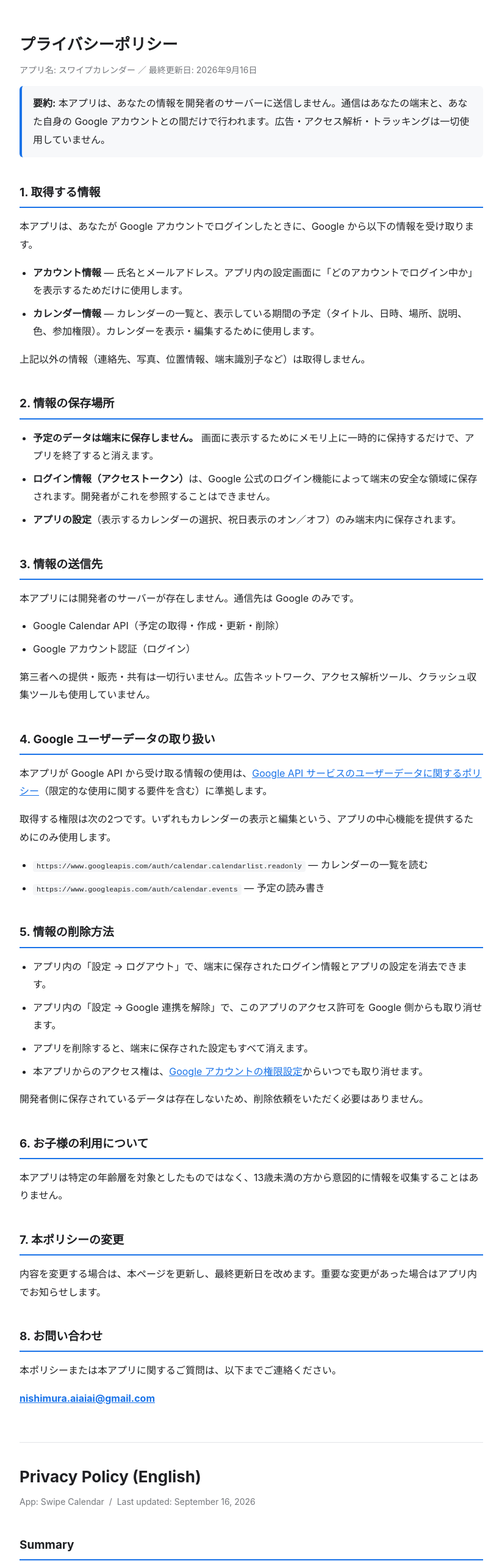
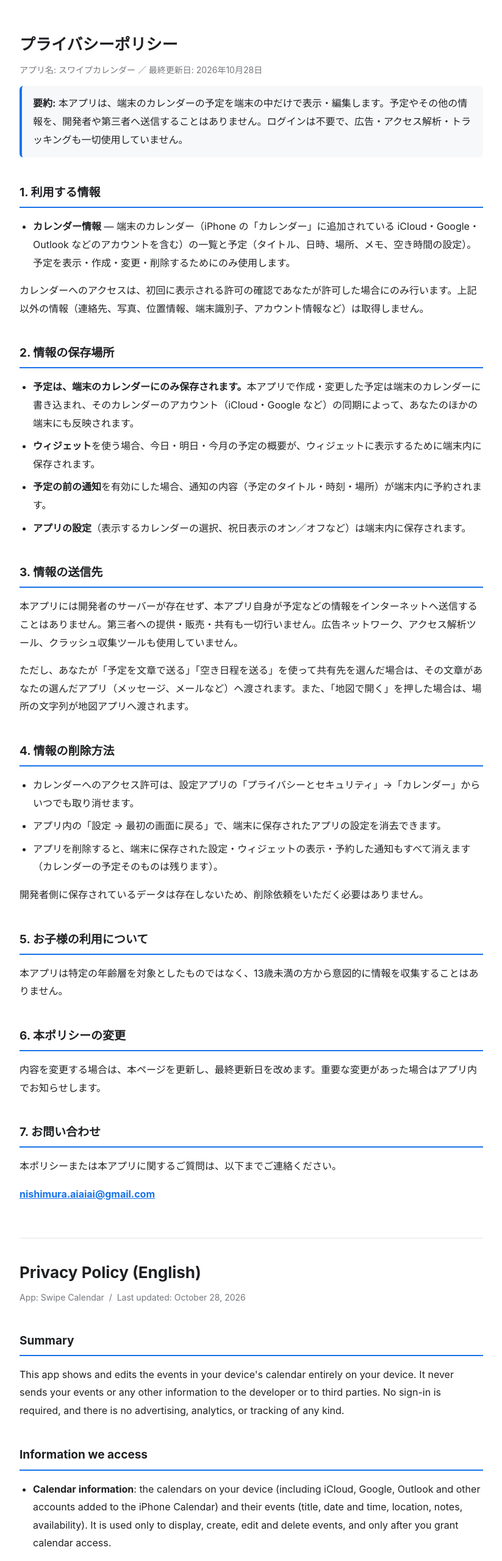
Before and after one commit to 24aiaiai/swipe-calendar, a plain HTML site: page privacy.html in a window 1280 px wide. Shown: the top 2560 px of the page at 61% size, without its empty margins (228-1051 px from the left). Drawn offline with Linux system fonts and the light colour scheme.

Commit message:
Switch pages to device-calendar version (no Google sign-in)

```diff
--- a/privacy.html
+++ b/privacy.html
@@ -26,90 +26,69 @@
 <body>
 
 <h1>プライバシーポリシー</h1>
-<p class="updated">アプリ名: スワイプカレンダー ／ 最終更新日: 2026年9月16日</p>
+<p class="updated">アプリ名: スワイプカレンダー ／ 最終更新日: 2026年10月28日</p>
 
 <div class="box">
-<strong>要約:</strong> 本アプリは、あなたの情報を開発者のサーバーに送信しません。通信はあなたの端末と、あなた自身の Google アカウントとの間だけで行われます。広告・アクセス解析・トラッキングは一切使用していません。
+<strong>要約:</strong> 本アプリは、端末のカレンダーの予定を端末の中だけで表示・編集します。予定やその他の情報を、開発者や第三者へ送信することはありません。ログインは不要で、広告・アクセス解析・トラッキングも一切使用していません。
 </div>
 
-<h2>1. 取得する情報</h2>
-<p>本アプリは、あなたが Google アカウントでログインしたときに、Google から以下の情報を受け取ります。</p>
+<h2>1. 利用する情報</h2>
 <ul>
-  <li><strong>アカウント情報</strong> — 氏名とメールアドレス。アプリ内の設定画面に「どのアカウントでログイン中か」を表示するためだけに使用します。</li>
-  <li><strong>カレンダー情報</strong> — カレンダーの一覧と、表示している期間の予定（タイトル、日時、場所、説明、色、参加権限）。カレンダーを表示・編集するために使用します。</li>
+  <li><strong>カレンダー情報</strong> — 端末のカレンダー（iPhone の「カレンダー」に追加されている iCloud・Google・Outlook などのアカウントを含む）の一覧と予定（タイトル、日時、場所、メモ、空き時間の設定）。予定を表示・作成・変更・削除するためにのみ使用します。</li>
 </ul>
-<p>上記以外の情報（連絡先、写真、位置情報、端末識別子など）は取得しません。</p>
+<p>カレンダーへのアクセスは、初回に表示される許可の確認であなたが許可した場合にのみ行います。上記以外の情報（連絡先、写真、位置情報、端末識別子、アカウント情報など）は取得しません。</p>
 
 <h2>2. 情報の保存場所</h2>
 <ul>
-  <li><strong>予定のデータは端末に保存しません。</strong> 画面に表示するためにメモリ上に一時的に保持するだけで、アプリを終了すると消えます。</li>
-  <li><strong>ログイン情報（アクセストークン）</strong>は、Google 公式のログイン機能によって端末の安全な領域に保存されます。開発者がこれを参照することはできません。</li>
-  <li><strong>アプリの設定</strong>（表示するカレンダーの選択、祝日表示のオン／オフ）のみ端末内に保存されます。</li>
+  <li><strong>予定は、端末のカレンダーにのみ保存されます。</strong>本アプリで作成・変更した予定は端末のカレンダーに書き込まれ、そのカレンダーのアカウント（iCloud・Google など）の同期によって、あなたのほかの端末にも反映されます。</li>
+  <li><strong>ウィジェット</strong>を使う場合、今日・明日・今月の予定の概要が、ウィジェットに表示するために端末内に保存されます。</li>
+  <li><strong>予定の前の通知</strong>を有効にした場合、通知の内容（予定のタイトル・時刻・場所）が端末内に予約されます。</li>
+  <li><strong>アプリの設定</strong>（表示するカレンダーの選択、祝日表示のオン／オフなど）は端末内に保存されます。</li>
 </ul>
 
 <h2>3. 情報の送信先</h2>
-<p>本アプリには開発者のサーバーが存在しません。通信先は Google のみです。</p>
+<p>本アプリには開発者のサーバーが存在せず、本アプリ自身が予定などの情報をインターネットへ送信することはありません。第三者への提供・販売・共有も一切行いません。広告ネットワーク、アクセス解析ツール、クラッシュ収集ツールも使用していません。</p>
+<p>ただし、あなたが「予定を文章で送る」「空き日程を送る」を使って共有先を選んだ場合は、その文章があなたの選んだアプリ（メッセージ、メールなど）へ渡されます。また、「地図で開く」を押した場合は、場所の文字列が地図アプリへ渡されます。</p>
+
+<h2>4. 情報の削除方法</h2>
 <ul>
-  <li>Google Calendar API（予定の取得・作成・更新・削除）</li>
-  <li>Google アカウント認証（ログイン）</li>
-</ul>
-<p>第三者への提供・販売・共有は一切行いません。広告ネットワーク、アクセス解析ツール、クラッシュ収集ツールも使用していません。</p>
-
-<h2>4. Google ユーザーデータの取り扱い</h2>
-<p>本アプリが Google API から受け取る情報の使用は、<a href="https://developers.google.com/terms/api-services-user-data-policy">Google API サービスのユーザーデータに関するポリシー</a>（限定的な使用に関する要件を含む）に準拠します。</p>
-<p>取得する権限は次の2つです。いずれもカレンダーの表示と編集という、アプリの中心機能を提供するためにのみ使用します。</p>
-<ul>
-  <li><code>https://www.googleapis.com/auth/calendar.calendarlist.readonly</code> — カレンダーの一覧を読む</li>
-  <li><code>https://www.googleapis.com/auth/calendar.events</code> — 予定の読み書き</li>
-</ul>
-
-<h2>5. 情報の削除方法</h2>
-<ul>
-  <li>アプリ内の「設定 → ログアウト」で、端末に保存されたログイン情報とアプリの設定を消去できます。</li>
-  <li>アプリ内の「設定 → Google 連携を解除」で、このアプリのアクセス許可を Google 側からも取り消せます。</li>
-  <li>アプリを削除すると、端末に保存された設定もすべて消えます。</li>
-  <li>本アプリからのアクセス権は、<a href="https://myaccount.google.com/permissions">Google アカウントの権限設定</a>からいつでも取り消せます。</li>
+  <li>カレンダーへのアクセス許可は、設定アプリの「プライバシーとセキュリティ」→「カレンダー」からいつでも取り消せます。</li>
+  <li>アプリ内の「設定 → 最初の画面に戻る」で、端末に保存されたアプリの設定を消去できます。</li>
+  <li>アプリを削除すると、端末に保存された設定・ウィジェットの表示・予約した通知もすべて消えます（カレンダーの予定そのものは残ります）。</li>
 </ul>
 <p>開発者側に保存されているデータは存在しないため、削除依頼をいただく必要はありません。</p>
 
-<h2>6. お子様の利用について</h2>
+<h2>5. お子様の利用について</h2>
 <p>本アプリは特定の年齢層を対象としたものではなく、13歳未満の方から意図的に情報を収集することはありません。</p>
 
-<h2>7. 本ポリシーの変更</h2>
+<h2>6. 本ポリシーの変更</h2>
 <p>内容を変更する場合は、本ページを更新し、最終更新日を改めます。重要な変更があった場合はアプリ内でお知らせします。</p>
 
-<h2>8. お問い合わせ</h2>
+<h2>7. お問い合わせ</h2>
 <p>本ポリシーまたは本アプリに関するご質問は、以下までご連絡ください。</p>
 <p><strong><a href="mailto:nishimura.aiaiai@gmail.com">nishimura.aiaiai@gmail.com</a></strong></p>
 
 <hr>
 
 <h1>Privacy Policy (English)</h1>
-<p class="updated">App: Swipe Calendar &nbsp;/&nbsp; Last updated: September 16, 2026</p>
+<p class="updated">App: Swipe Calendar &nbsp;/&nbsp; Last updated: October 28, 2026</p>
 
 <h2>Summary</h2>
-<p>This app does not send your information to the developer's servers. All communication happens directly between your device and your own Google account. There is no advertising, analytics, or tracking of any kind.</p>
+<p>This app shows and edits the events in your device's calendar entirely on your device. It never sends your events or any other information to the developer or to third parties. No sign-in is required, and there is no advertising, analytics, or tracking of any kind.</p>
 
 <h2>Information we access</h2>
 <ul>
-  <li><strong>Account information</strong> (name and email address), used solely to show which account is signed in.</li>
-  <li><strong>Calendar information</strong> (calendar list and the events in the period you are viewing), used to display and edit your calendar.</li>
+  <li><strong>Calendar information</strong>: the calendars on your device (including iCloud, Google, Outlook and other accounts added to the iPhone Calendar) and their events (title, date and time, location, notes, availability). It is used only to display, create, edit and delete events, and only after you grant calendar access.</li>
 </ul>
 
 <h2>Storage</h2>
-<p>Event data is never written to device storage; it is held in memory only while the app runs. Sign-in tokens are stored by Google's official sign-in library in the device's secure storage. Only your app preferences (which calendars are shown, whether holidays are displayed) are saved on the device.</p>
+<p>Events are stored only in your device's calendar; changes sync to your other devices through that calendar's account. If you use widgets or reminders, a summary of upcoming events is stored on the device to display them. App preferences are stored on the device.</p>
 
 <h2>Sharing</h2>
-<p>The developer operates no server. Data is transmitted only to Google. We never sell, share, or transfer your data to third parties.</p>
-
-<h2>Google user data</h2>
-<p>Our use of information received from Google APIs adheres to the
-<a href="https://developers.google.com/terms/api-services-user-data-policy">Google API Services User Data Policy</a>, including the Limited Use requirements. We request the
-<code>calendar.calendarlist.readonly</code> and <code>calendar.events</code> scopes solely to display and edit your calendar.</p>
+<p>The developer operates no server, and the app itself never transmits your information over the internet. We never sell, share, or transfer your data to third parties. Text is passed to another app only when you choose to share it (for example, "Send event as text" or "Send available times"), and a location is passed to Maps only when you tap "Open in Maps".</p>
 
 <h2>Deleting your data</h2>
-<p>Sign out in the app's settings to remove stored credentials, or delete the app to remove all local preferences. You can revoke this app's access at any time at
-<a href="https://myaccount.google.com/permissions">myaccount.google.com/permissions</a>. The developer stores no data, so no deletion request is necessary.</p>
+<p>You can revoke calendar access at any time in Settings &gt; Privacy &amp; Security &gt; Calendars. Deleting the app removes all local preferences, widget content and scheduled reminders; your calendar events themselves remain. The developer stores no data, so no deletion request is necessary.</p>
 
 <h2>Contact</h2>
 <p><strong><a href="mailto:nishimura.aiaiai@gmail.com">nishimura.aiaiai@gmail.com</a></strong></p>
```
Also changed, not shown: index.html (+8 -8 lines), terms.html (+14 -14 lines).
